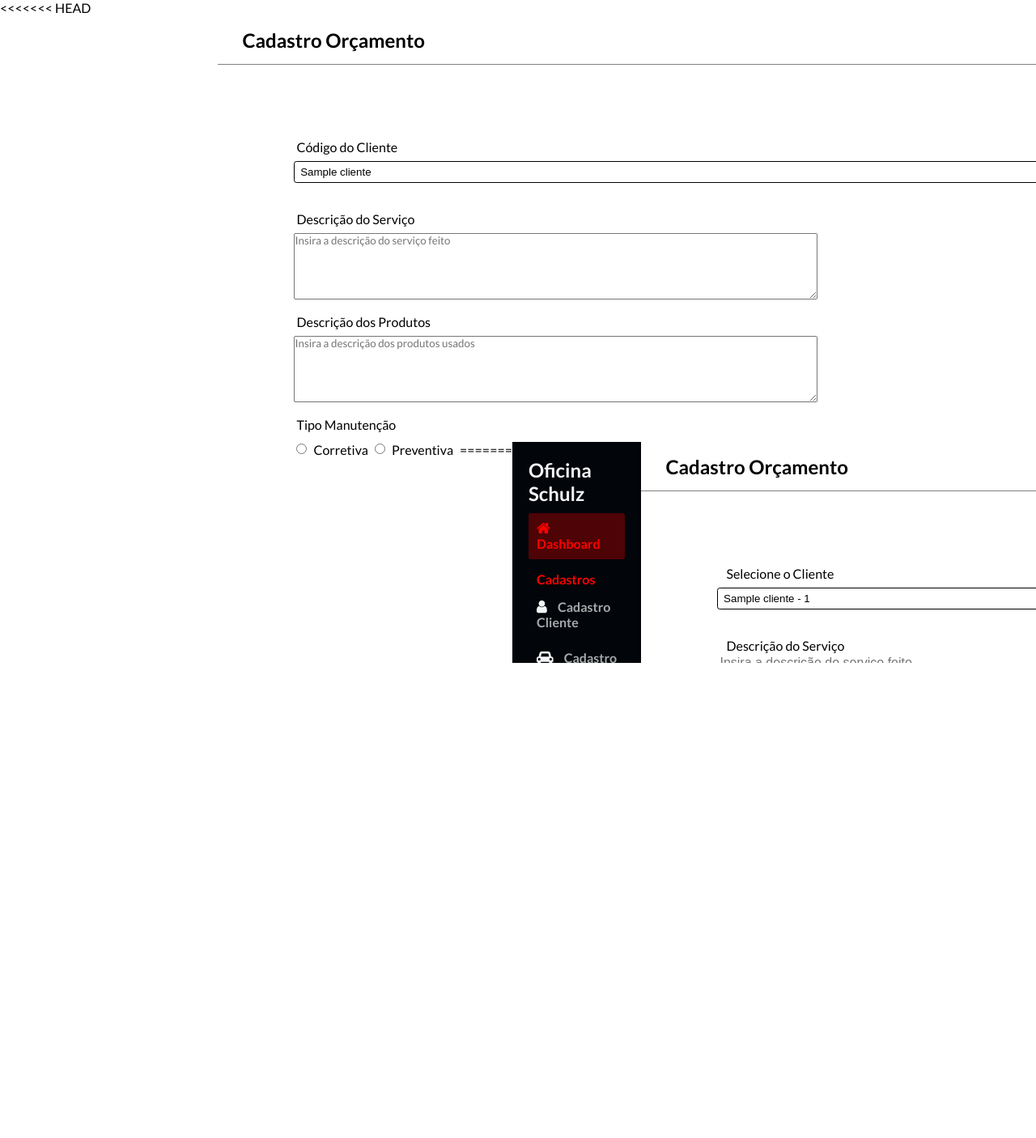
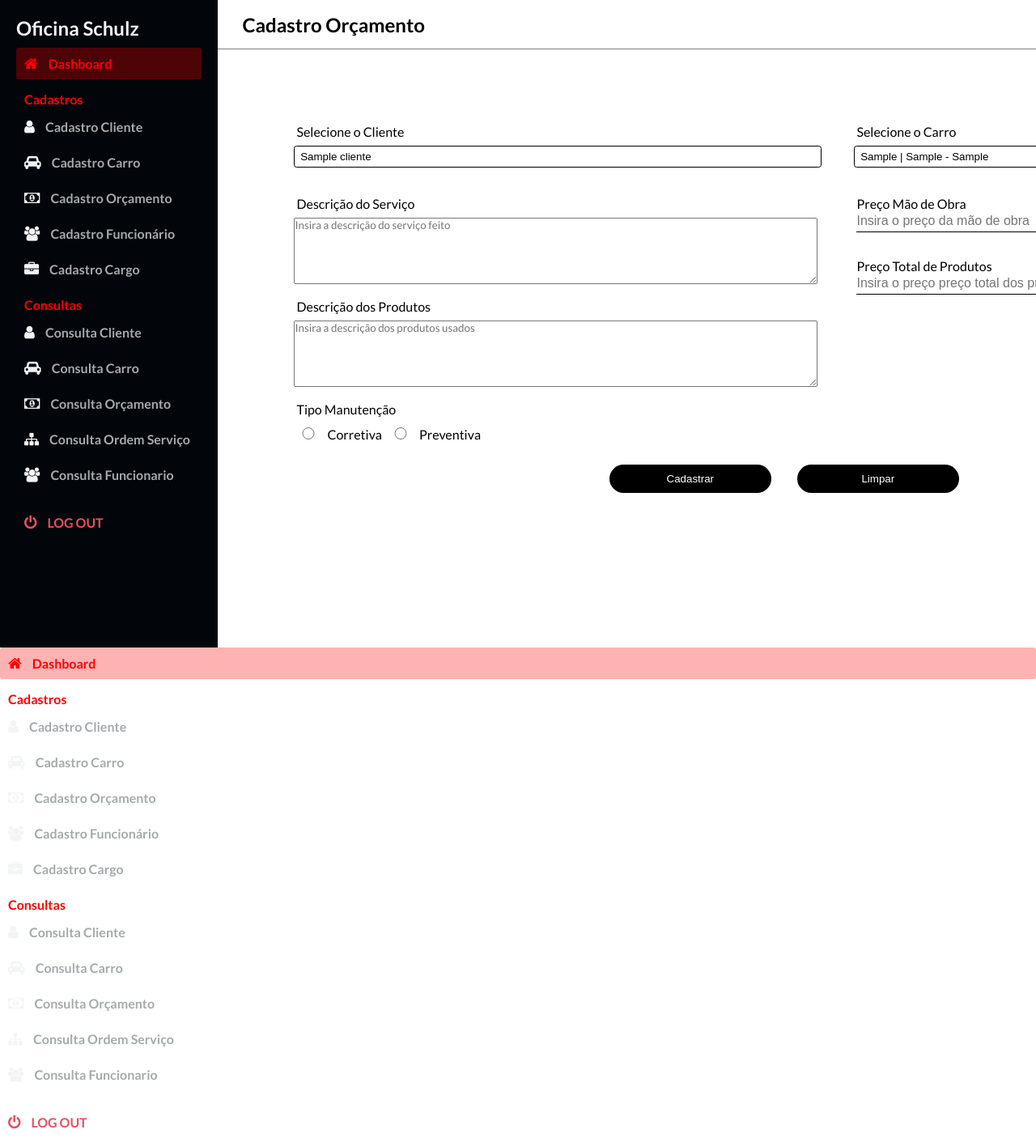
Before and after one commit to fellipews7/oficina, a PHP site: page /App/Cadastro-Orcamento.php in a window 1280 px wide. Shown: the whole page at 81% size. Before the commit the page ends 819 px from the top, so only its background shows below. Run offline with PHP 8.4, Linux system fonts and the light colour scheme; the visitor is signed in with stand-in values (Sample User, id 1); tables that the repository leaves empty hold one stand-in row (values such as "Sample post"); some libraries are stand-ins or nearby versions.

Commit message:
Revert "Merge pull request #88 from fellipews7/NathanBergmann"
This reverts commit 1fc1b70aec251822f7bc22aedb58f3b5ea71dbd7, reversing
changes made to 0f292f511e9fe215111153dd51b6c20c785e08ee.

```diff
--- a/App/Cadastro-Orcamento.php
+++ b/App/Cadastro-Orcamento.php
@@ -3,15 +3,14 @@
 if (session_status() !== PHP_SESSION_ACTIVE) {
     session_start();
 }
-if (isset($_SESSION['login']) and $_SESSION['login'] == 1) {
+if(isset($_SESSION['login']) AND $_SESSION['login'] == 1){
 
 require_once 'connection.php';
 
 ?>
+<!DOCTYPE html>
 
-<<<<<<< HEAD
-<!DOCTYPE html>
-<html lang="en">
+<html lang="pt-br">
 
 <head>
   <meta charset="UTF-8" />
@@ -44,8 +43,7 @@ if (isset($_SESSION['login']) and $_SESSION['login'] == 1) {
             <form action="cadastro.php" method="post">
               <div class="inputs-form">
                 <div class="column one">
-
-                  <label for="iIDCLiente">Código do Cliente</label>
+                  <label for="iIDCLiente">Selecione o Cliente</label>
                   <select class="select" id="iIDCLiente" name="nIDCLienteOrcamento">
                     <?php $sql = "SELECT id as id, nome as nome FROM clientes";
 
@@ -71,69 +69,7 @@ if (isset($_SESSION['login']) and $_SESSION['login'] == 1) {
                       <label for="iCorretiva">Corretiva</label>
                       <input type="radio" id="iPreventiva" name="nTipoManu" value="2">
                       <label for="iPreventiva">Preventiva</label>
-=======
-  <!DOCTYPE html>
-
-  <html lang="pt-br">
-
-  <head>
-    <meta charset="UTF-8" />
-    <meta name="viewport" content="width=device-width, initial-scale=1.0" />
-    <link rel="stylesheet" href="https://stackpath.bootstrapcdn.com/font-awesome/4.7.0/css/font-awesome.min.css" integrity="sha384-wvfXpqpZZVQGK6TAh5PVlGOfQNHSoD2xbE+QkPxCAFlNEevoEH3Sl0sibVcOQVnN" crossorigin="anonymous" />
-    <link rel="stylesheet" href="assets/css/styles.css" />
-    <link rel="stylesheet" href="assets/css/Cadastro.css" />
-    <title>Cadastro de Orçamentos</title>
-  </head>
-
-  <body id="body">
-    <?php
-    include_once 'assets/php/mensagem.php';
-    ?>
-    <div class="container">
-      <nav class="navbar">
-        <div class="nav_icon" onclick="toggleSidebar()">
-          <i class="fa fa-bars" aria-hidden="true"></i>
                     </div>
-        <div class="navbar__left">
-          <h2>Cadastro Orçamento</h2>
-        </div>
-      </nav>
-
-      <main>
-        <div class="main__container">
-          <!-- MAIN CARDS STARTS HERE -->
-          <div class="main__cards">
-            <div class="form">
-              <form action="cadastro.php" method="post">
-                <div class="inputs-form">
-                  <div class="column one">
-
-                    <label for="iIDCLiente">Selecione o Cliente</label>
-                    <select class="select" id="iIDCLiente" name="nIDCLienteOrcamento">
-                      <?php $sql = "SELECT id as id, nome as nome FROM clientes";
-
-                      $resultado = mysqli_query($connect, $sql);
-                      while ($dados = mysqli_fetch_array($resultado)) {
-                        echo "<option value=" . $dados['id'] . ">" . $dados['nome'] . ' - ' . $dados['id'] . "</option>";
-                      }
-                      ?>
-                    </select><br>
-                    <label for="iDescricaoServico">Descrição do Serviço</label>
-                    <input type="text" id="iDescricaoServico" name="nDescricaoServico" placeholder="Insira a descrição do serviço feito">
-
-                    <label for="iDescricaoProduto">Descrição dos Produtos</label>
-                    <input type="text" id="iDescricaoProduto" name="nDescricaoProduto" placeholder="Insira a descrição dos produtos usados">
-
-                    <label for="nTipoManu">Tipo Manutenção</label>
-                    <div id="classificacaoCliente">
-                      <!-- Wrapper para trabalhar com input e label dentro de uma div  -->
-                      <div class="wrapper">
-                        <input type="radio" id="iCorretiva" name="nTipoManu" value="1">
-                        <label for="iCorretiva">Corretiva</label>
-                        <input type="radio" id="iPreventiva" name="nTipoManu" value="2">
-                        <label for="iPreventiva">Preventiva</label>
-                      </div>
->>>>>>> 1fc1b70aec251822f7bc22aedb58f3b5ea71dbd7
                   </div>
 
                 </div>
@@ -144,12 +80,12 @@ if (isset($_SESSION['login']) and $_SESSION['login'] == 1) {
                     <?php $sql = "SELECT id as id, placa as placa,modelo as modelo, marca FROM carros";
                     $resultado = mysqli_query($connect, $sql);
                     while ($dados = mysqli_fetch_array($resultado)) {
-                        echo "<option value=" . $dados['id'] . ">" . $dados['placa'] . ' | ' . $dados['marca'] . ' - ' . $dados['modelo'] .  "</option>";
+                      echo "<option value=" . $dados['id'] . ">" . $dados['placa'] .' | ' . $dados['marca'] .' - ' . $dados['modelo'] .  "</option>";
                     }
                     ?>
                   </select><br>
                   <label for="iPrecoMaoObra">Preço Mão de Obra</label>
-                    <input type="text" id="iPrecoMaoObra" name="nPrecoMaoObraOrcamento" class="form-control" onkeypress="$(this).mask('R$ 999.990,00')" placeholder="Insira o preço da mão de obra">
+                  <input type="text" id="iPrecoMaoObra" name="nPrecoMaoObraOrcamento" class="form-control" onkeypress="$(this).mask('R$ 999.990,00')"  placeholder="Insira o preço da mão de obra">
 
                   <label for="iPreçoTotalPro">Preço Total de Produtos</label>
                   <input type="text" id="iPreçoTotalPro" name="nPrecoTotalProOrcamento" class="form-control" onkeypress="$(this).mask('R$ 999.990,00')" placeholder="Insira o preço preço total dos produtos">
@@ -160,21 +96,12 @@ if (isset($_SESSION['login']) and $_SESSION['login'] == 1) {
                 </div>
 
               </div>
-
-                <div class="btn-group">
-                  <button type="submit" name="nCadastrarOrcamento" class="btn">Cadastrar</button>
-                  <button type="reset" name="nLimparOrcamento" class="btn">Limpar</button>
-                </div>
-
-<<<<<<< HEAD
               <div class="btn-group custom-class">
                 <button type="submit" name="nCadastrarOrcamento" class="btn">Cadastrar</button>
                 <button type="reset" name="nLimparOrcamento" class="btn">Limpar</button>
               </div>
-=======
                 <br>
                 <br>
->>>>>>> 1fc1b70aec251822f7bc22aedb58f3b5ea71dbd7
 
             </form>
           </div>
@@ -189,10 +116,67 @@ if (isset($_SESSION['login']) and $_SESSION['login'] == 1) {
   <script src="assets/js/script.js"></script>
 </body>
 
+        <div class="sidebar__menu">
+            <div class="sidebar__link active_menu_link">
+                <i class="fa fa-home"></i>
+                <a href="index.php">Dashboard</a>
+            </div>
+            <h2>Cadastros</h2>
+            <div class="sidebar__link">
+                <i class="fa fa-user" aria-hidden="true"></i>
+                <a href="Cadastro-Cliente.php">Cadastro Cliente</a>
+            </div>
+            <div class="sidebar__link">
+                <i class="fa fa-car" aria-hidden="true"></i>
+                <a href="Cadastro-Carro.php">Cadastro Carro</a>
+            </div>
+            <div class="sidebar__link">
+                <i class="fa fa-money" aria-hidden="true"></i>
+                <a href="Cadastro-Orcamento.php">Cadastro Orçamento</a>
+            </div>
+            <div class="sidebar__link">
+                <i class="fa fa-users" aria-hidden="true"></i>
+                <a href="Cadastro-Funcionario.php">Cadastro Funcionário</a>
+            </div>
+            <div class="sidebar__link">
+                <i class="fa fa-briefcase" aria-hidden="true"></i>
+                <a href="Cadastro-Cargo.php">Cadastro Cargo</a>
+            </div>
+            <h2>Consultas</h2>
+            <div class="sidebar__link">
+                <i class="fa fa-user" aria-hidden="true"></i>
+                <a href="Consulta-Cliente.php">Consulta Cliente</a>
+            </div>
+            <div class="sidebar__link">
+                <i class="fa fa-car" aria-hidden="true"></i>
+                <a href="Consulta-Carros.php">Consulta Carro</a>
+            </div>
+            <div class="sidebar__link">
+                <i class="fa fa-money" aria-hidden="true"></i>
+                <a href="Consulta-Orcamento.php">Consulta Orçamento</a>
+            </div>
+            <div class="sidebar__link">
+                <i class="fa fa-sitemap" aria-hidden="true"></i>
+                <a href="Consulta-OS.php">Consulta Ordem Serviço</a>
+            </div>
+            <div class="sidebar__link">
+                <i class="fa fa-users" aria-hidden="true"></i>
+                <a href="Consulta-Funcionarios.php">Consulta Funcionario</a>
+            </div>
+            <div class="sidebar__logout">
+                <i class="fa fa-power-off"></i>
+                <a href="#">Log out</a>
+            </div>
+        </div>
+    </div>
+</div>
+    <script src="https://cdn.jsdelivr.net/npm/apexcharts"></script>
+    <script src="assets/js/script.js"></script>
+  </body>
 </html>
 <?php
 
-} else {
+}else{
     header('location: ../index.php');
     $_SESSION['tipoErro'] = 'Por favor faça login!';
     $_SESSION['mensagem'] = 'erro';
```
Also changed, not shown: App/Cadastro-Cargo.php (+3 -6 lines), App/Cadastro-Carro.php (+3 -6 lines), App/cadastro-cliente.php (+3 -6 lines). Lines whose indentation alone changed are shown as unchanged.
